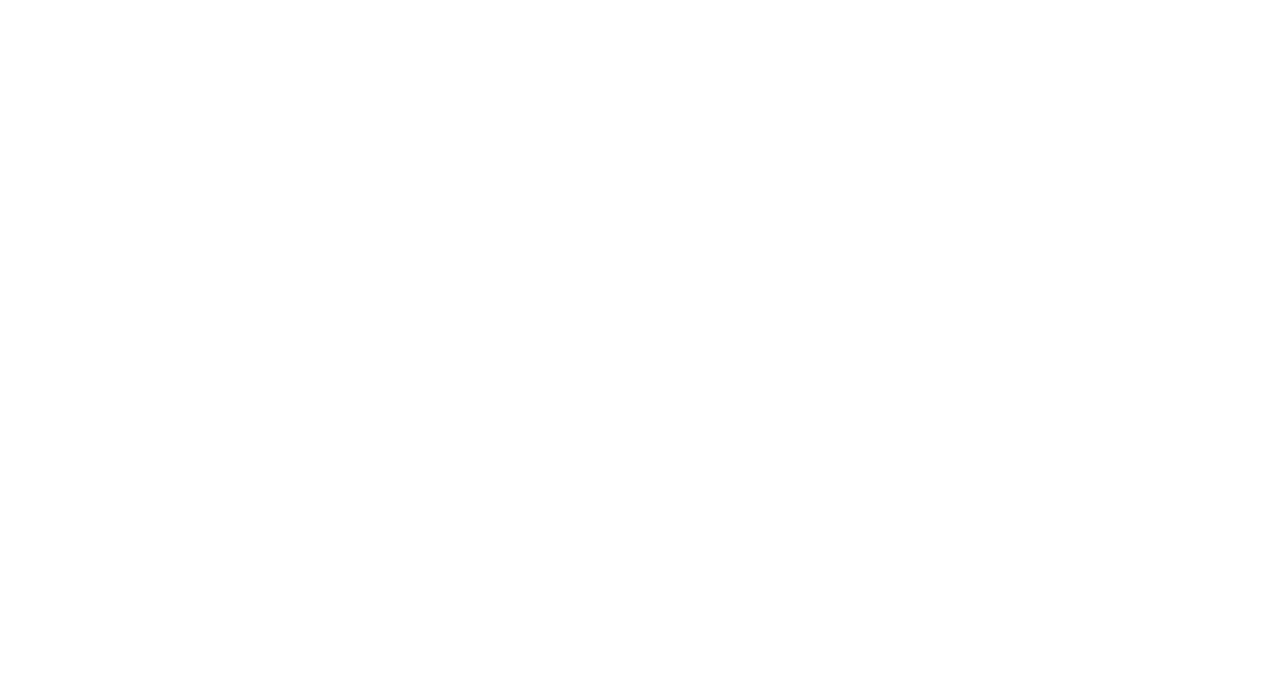
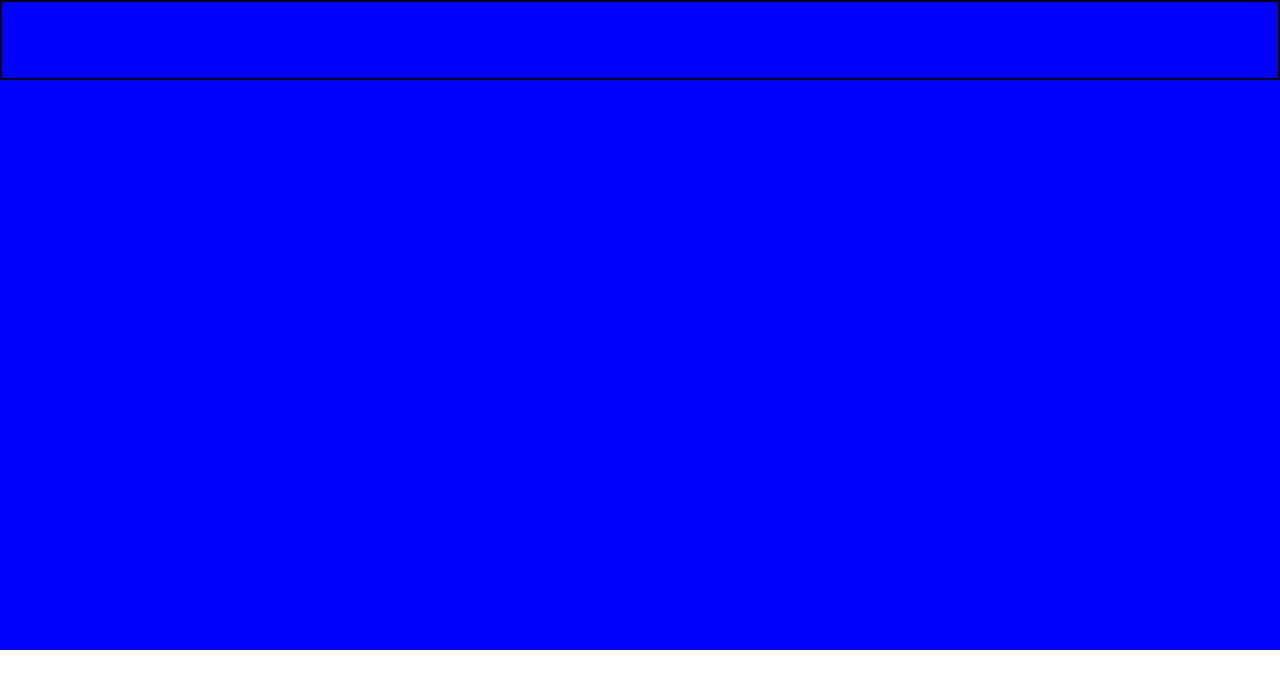
Before and after one commit to FrancescoMain/htmlcss-struttura-discord, a plain HTML site: page index.html in a window 1280 px wide. Drawn offline with Linux system fonts and the light colour scheme.

Commit message:
Struttura Header

```diff
--- a/index.html
+++ b/index.html
@@ -9,10 +9,19 @@
 </head>
 <body>
     <!-- Sezione Intestazione -->
+    <Header>
 
         <!-- Navigazione -->
+        <nav>
+
+        </nav>
 
         <!-- Call to Action -->
+
+
+
+    </Header>
+
 
     <!-- Corpo Principale     -->
 
--- a/style.css
+++ b/style.css
@@ -0,0 +1,21 @@
+/* Regole Generali */
+
+* {
+    margin: 0;
+    padding: 0;
+    box-sizing: border-box;
+}
+
+/* Sezione Intestazione */
+
+header {
+    /* DEBUG */
+    background-color: blue;
+    min-height: 650px;
+}
+
+nav {
+    /* DEBUG */
+    border: 2px solid;
+    min-height: 80px;
+}
```
